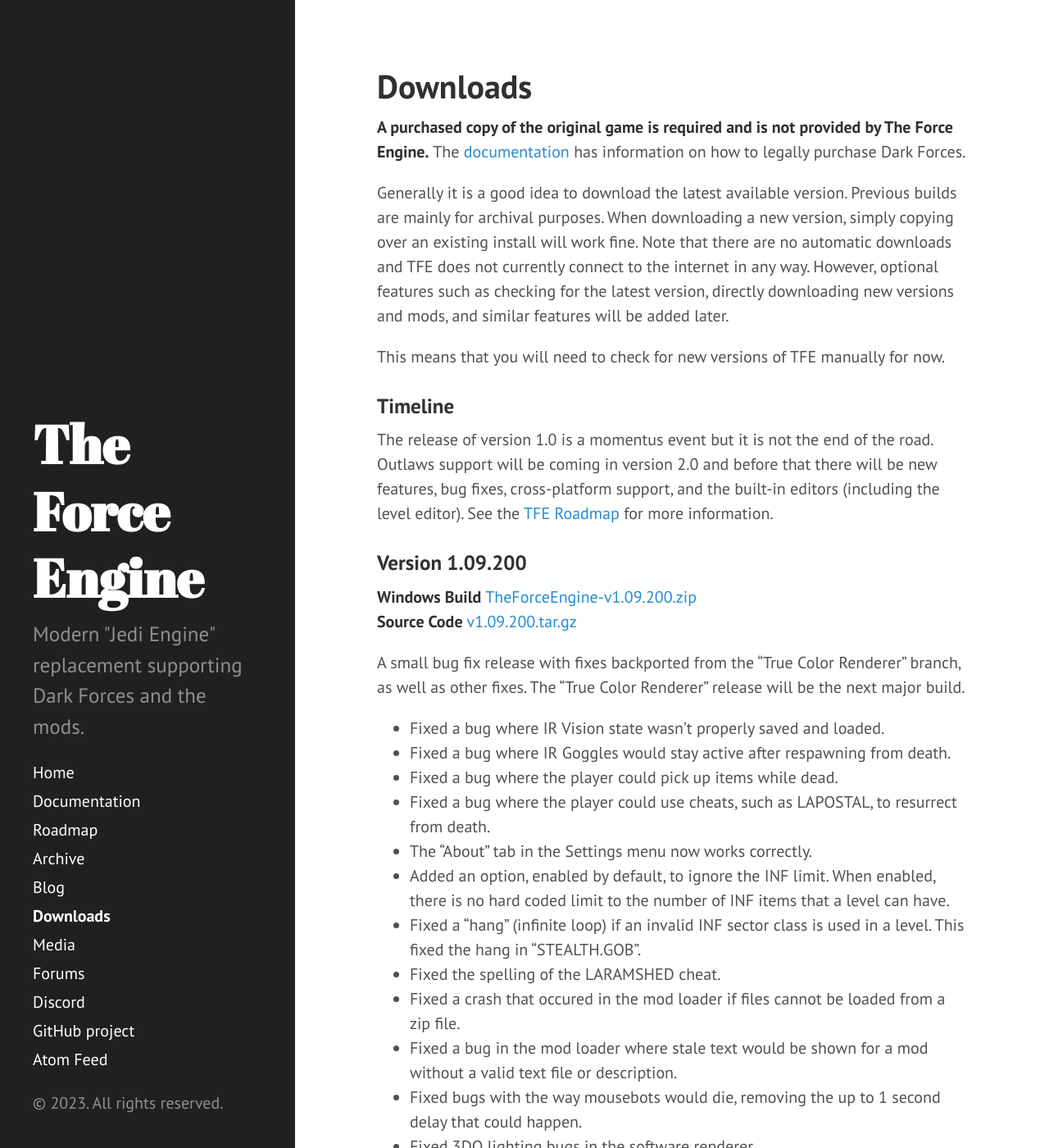
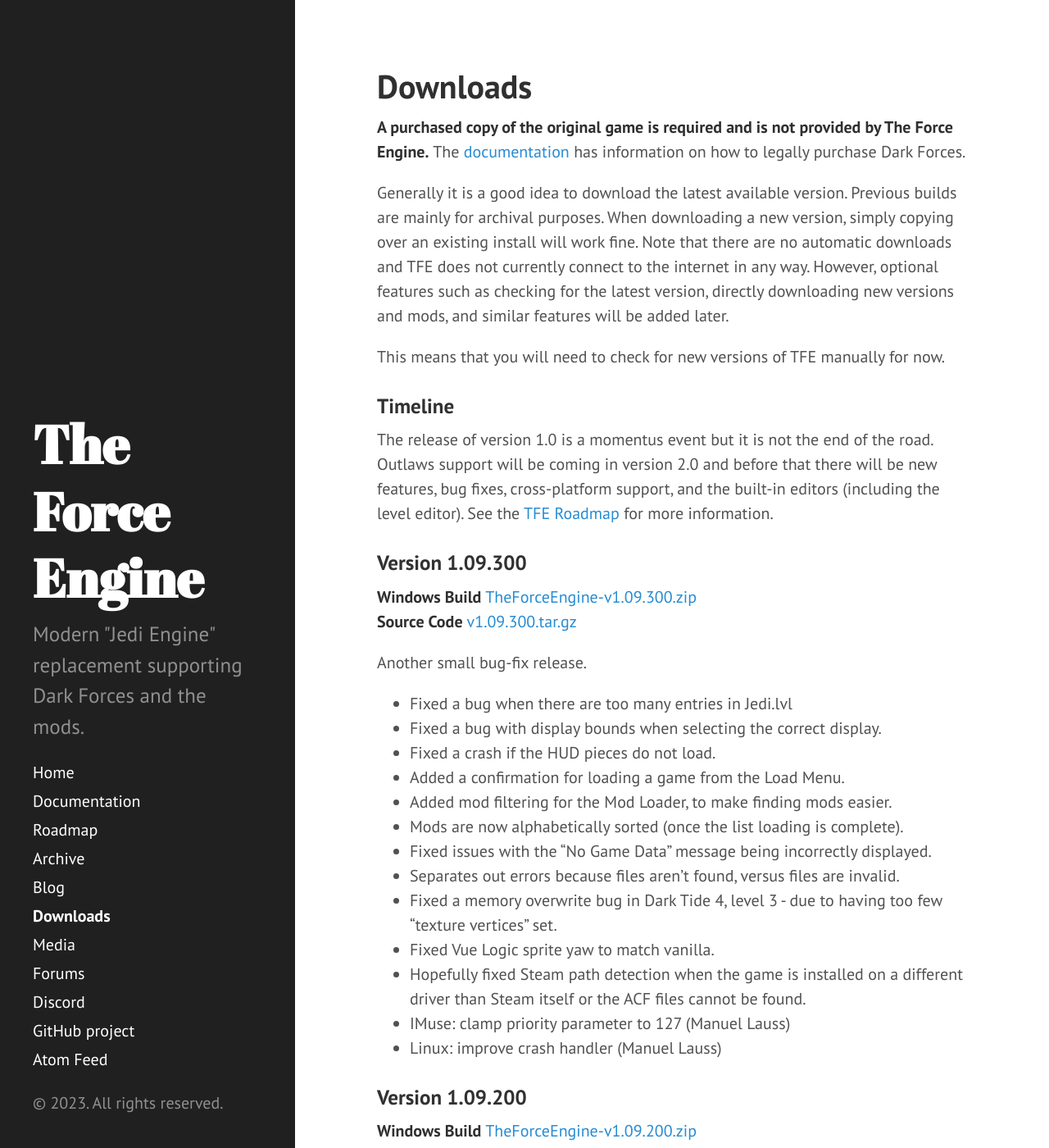
Before and after one commit to TheForceEngine/TheForceEngine.github.io, a Jekyll site: the page built from downloads.md, in a window 1280 px wide and 1400 px high. Shown: the whole window at 82% size. Built offline with Jekyll 4.4.1, drawn with Linux system fonts in a browser that asks for light colours.

Commit message:
Update downloads.md
New TFE Release.

```diff
--- a/downloads.md
+++ b/downloads.md
@@ -10,6 +10,26 @@
 
 ### Timeline
 The release of version 1.0 is a momentus event but it is not the end of the road. Outlaws support will be coming in version 2.0 and before that there will be new features, bug fixes, cross-platform support, and the built-in editors (including the level editor). See the [TFE Roadmap](Roadmap.md) for more information.
+
+### Version 1.09.300
+**Windows Build** [TheForceEngine-v1.09.300.zip](https://github.com/luciusDXL/TheForceEngine/releases/download/v1.09.300/TheForceEngine-v1.09.300.zip) <br>
+**Source Code** [v1.09.300.tar.gz](https://github.com/luciusDXL/TheForceEngine/archive/refs/tags/v1.09.300.zip)
+
+Another small bug-fix release.
+
+* Fixed a bug when there are too many entries in Jedi.lvl
+* Fixed a bug with display bounds when selecting the correct display.
+* Fixed a crash if the HUD pieces do not load.
+* Added a confirmation for loading a game from the Load Menu.
+* Added mod filtering for the Mod Loader, to make finding mods easier.
+* Mods are now alphabetically sorted (once the list loading is complete).
+* Fixed issues with the "No Game Data" message being incorrectly displayed.
+* Separates out errors because files aren't found, versus files are invalid.
+* Fixed a memory overwrite bug in Dark Tide 4, level 3 - due to having too few "texture vertices" set.
+* Fixed Vue Logic sprite yaw to match vanilla.
+* Hopefully fixed Steam path detection when the game is installed on a different driver than Steam itself or the ACF files cannot be found.
+* IMuse: clamp priority parameter to 127 (Manuel Lauss)
+* Linux: improve crash handler (Manuel Lauss)
 
 ### Version 1.09.200
 **Windows Build** [TheForceEngine-v1.09.200.zip](https://github.com/luciusDXL/TheForceEngine/releases/download/v1.09.200/TheForceEngine-v1.09.200.zip) <br>
```
